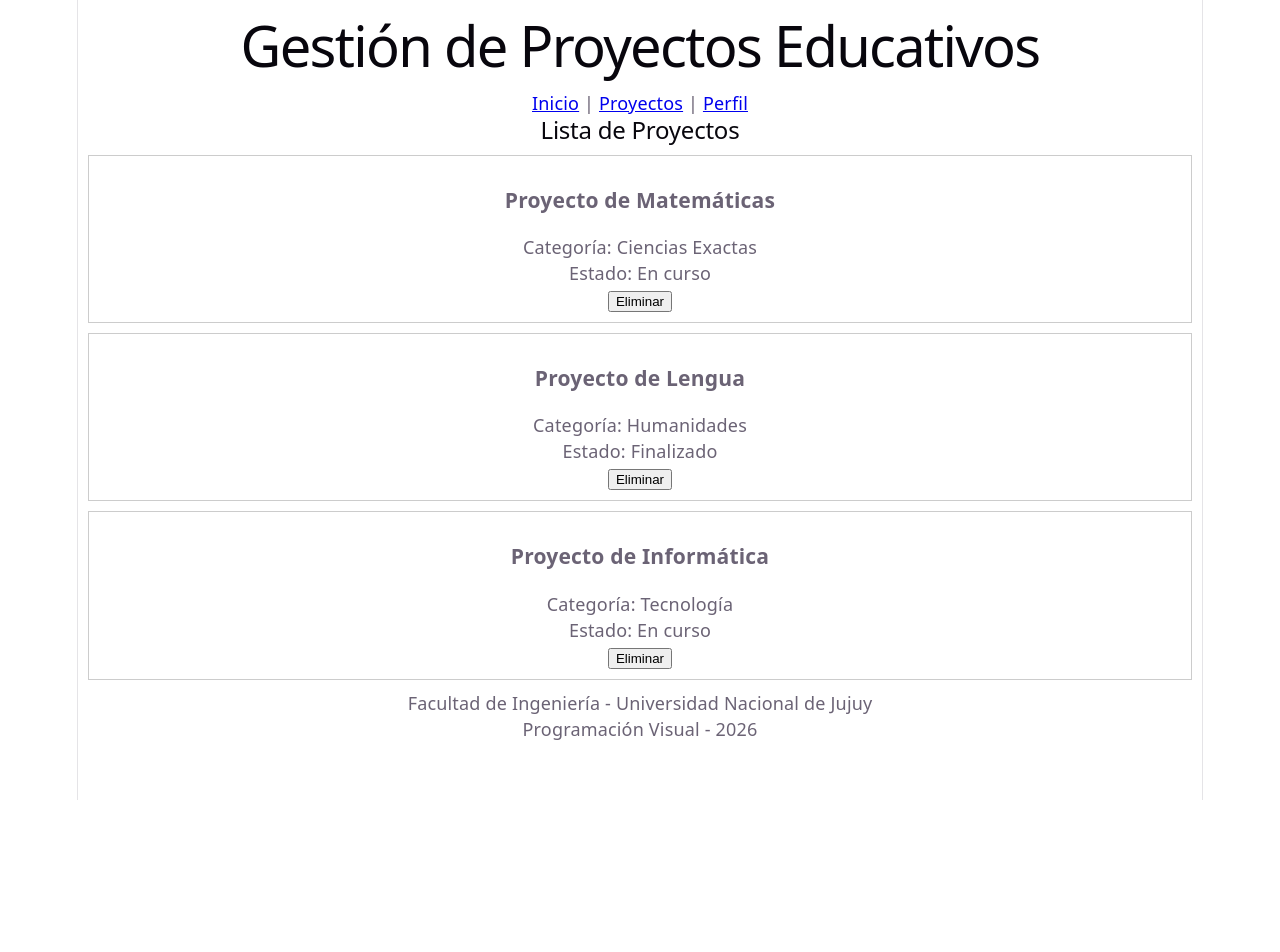
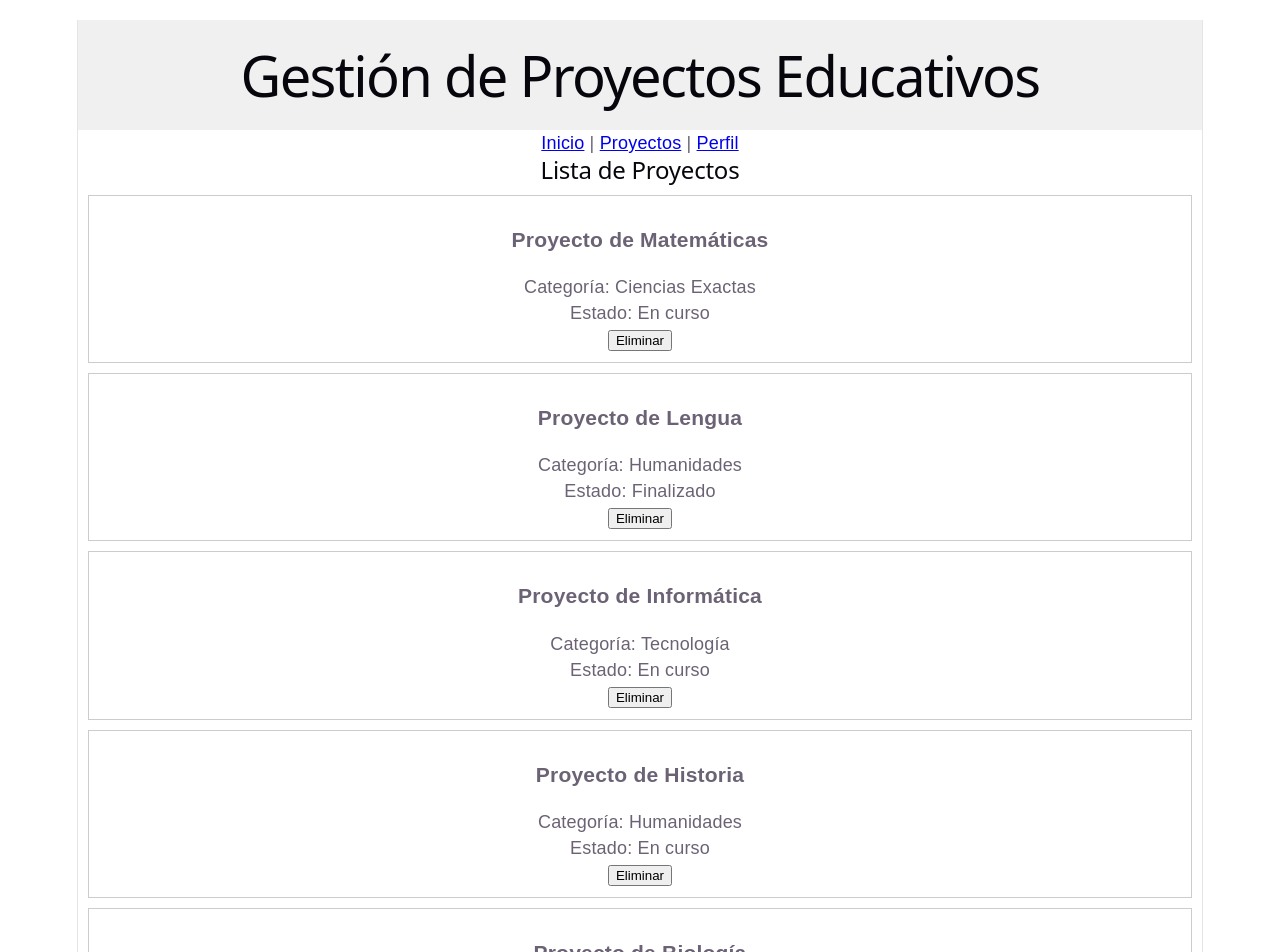
Before and after one commit to Jnh1212/pv_tp3_grupo8, a React (Vite) app in the folder projectTeam8/: page / in a window 1280 px wide. Shown: the top 952 px of the page. Before the commit the page ends 800 px from the top, so only its background shows below. Built offline with nearby package versions, Linux system fonts and the light colour scheme.

Commit message:
Actualizaciones de React

```diff
--- a/projectTeam8/src/App.css
+++ b/projectTeam8/src/App.css
@@ -182,3 +182,19 @@
     border-right-color: var(--border);
   }
 }
+
+body {
+  font-family: Arial, sans-serif;
+  margin: 20px;
+}
+
+header, footer {
+  background-color: #f0f0f0;
+  padding: 10px;
+}
+
+nav ul {
+  display: flex;
+  gap: 15px;
+  list-style: none;
+}
--- a/projectTeam8/src/components/Header.jsx
+++ b/projectTeam8/src/components/Header.jsx
@@ -6,4 +6,5 @@ const Header = () => {
     );
 };
 
+
 export default Header;
--- a/projectTeam8/src/components/Layout.jsx
+++ b/projectTeam8/src/components/Layout.jsx
@@ -1,14 +1,20 @@
 import Header from './Header';
 import Nav from './Nav';
 import Footer from './Footer';
+import React, { useState } from 'react';
+import ProyectoService from './ProyectoService';
+
 
 const Layout = ({ children }) => {
+    const [seccion, setSeccion] = useState("inicio");
     return (
         <div>
             <Header />
-            <Nav />
+            <Nav onNavigate={setSeccion} />
             <main>
-                {children}
+                {seccion === "inicio" && children}
+                {seccion === "proyectos" && <ProyectoService />}
+
             </main>
             <Footer />
         </div>
--- a/projectTeam8/src/components/ListaProyectos.jsx
+++ b/projectTeam8/src/components/ListaProyectos.jsx
@@ -1,22 +1,22 @@
 import { useState } from "react";
-
-const proyectosEjemplo = [
-    { id: 1, titulo: "Proyecto de Matemáticas", categoria: "Ciencias Exactas", estado: "En curso" },
-    { id: 2, titulo: "Proyecto de Lengua", categoria: "Humanidades", estado: "Finalizado" },
-    { id: 3, titulo: "Proyecto de Informática", categoria: "Tecnología", estado: "En curso" },
-];
+import proyectoService from "../services/proyectoService";
 
 const ListaProyectos = () => {
-    const [proyectos, setProyectos] = useState(proyectosEjemplo);
+    const [proyectos, setProyectos] = useState(proyectoService.obtenerProyectos());
+    const [nuevoTitulo, setNuevoTitulo] = useState("");
+    const [busqueda, setBusqueda] = useState("");
 
+    // Eliminar proyecto
     const eliminarProyecto = (id) => {
-        const nuevaLista = proyectos.filter(proy => proy.id !== id);
-        setProyectos(nuevaLista);
+        proyectoService.eliminarProyecto(id);
+        setProyectos(proyectoService.obtenerProyectos());
     };
 
     return (
+
         <div>
             <h2>Lista de Proyectos</h2>
+
             <div>
                 {proyectos.map(proy => (
                     <div key={proy.id} style={{ border: "1px solid #ccc", margin: "10px", padding: "10px" }}>
--- a/projectTeam8/src/components/Nav.jsx
+++ b/projectTeam8/src/components/Nav.jsx
@@ -1,9 +1,9 @@
-const Nav = () => {
+const Nav = ({ onNavigate }) => {
     return (
         <nav>
-            <a href="#">Inicio</a> |{" "}
-            <a href="#">Proyectos</a> |{" "}
-            <a href="#">Perfil</a>
+            <a href="#inicio" onClick={(e) => { e.preventDefault(); onNavigate("inicio"); }}>Inicio</a> |{" "}
+            <a href="#proyectos" onClick={(e) => { e.preventDefault(); onNavigate("proyectos"); }}>Proyectos</a> |{" "}
+            <a href="#perfil" onClick={(e) => { e.preventDefault(); onNavigate("perfil"); }}>Perfil</a>
         </nav>
     );
 };
--- /dev/null
+++ b/projectTeam8/src/components/ProyectoService.jsx
@@ -0,0 +1,72 @@
+import { useState } from "react";
+import proyectoService from "../services/proyectoService";
+
+const ProyectoService = () => {
+    const [proyectos, setProyectos] = useState([]);
+    const [nuevoTitulo, setNuevoTitulo] = useState("");
+    const [busqueda, setBusqueda] = useState("");
+
+    // Agregar proyecto
+    const agregarProyecto = () => {
+      if (nuevoTitulo.trim() === "") return;
+        const nuevo = {
+        id: Date.now(),
+        titulo: nuevoTitulo,
+        categoria: "General",
+        estado: "En curso"
+      };
+      proyectoService.agregarProyecto(nuevo);
+      setProyectos(proyectoService.obtenerProyectos());
+      setNuevoTitulo("");
+    };
+    // Eliminar proyecto
+    const eliminarProyecto = (id) => {
+      proyectoService.eliminarProyecto(id);
+      setProyectos(proyectoService.obtenerProyectos());
+    };
+    // Buscar proyecto
+    const buscarProyecto = () => {
+      if (busqueda.trim() === "") {
+        setProyectos(proyectoService.obtenerProyectos());
+      } else {
+        setProyectos(proyectoService.buscarProyecto(busqueda));
+      }
+    };
+
+    return (
+
+        <div>
+            <h2>Lista de Proyectos</h2>
+            <div>
+                <input
+                type="text"
+                placeholder="Buscar proyecto..."
+                value={busqueda}
+                onChange={(e) => setBusqueda(e.target.value)}
+                />
+                <button onClick={buscarProyecto}>Buscar</button>
+            </div>
+            <div style={{ marginTop: "10px", marginBottom: "20px" }}>
+                <input
+                type="text"
+                placeholder="Nuevo proyecto..."
+                value={nuevoTitulo}
+                onChange={(e) => setNuevoTitulo(e.target.value)}
+                />
+                <button onClick={agregarProyecto}>Agregar</button>
+            </div>
+            <div>
+                {proyectos.map(proy => (
+                    <div key={proy.id} style={{ border: "1px solid #ccc", margin: "10px", padding: "10px" }}>
+                        <h3>{proy.titulo}</h3>
+                        <p>Categoría: {proy.categoria}</p>
+                        <p>Estado: {proy.estado}</p>
+                        <button onClick={() => eliminarProyecto(proy.id)}>Eliminar</button>
+                    </div>
+                ))}
+            </div>
+        </div>
+    );
+};
+
+export default ProyectoService;
--- /dev/null
+++ b/projectTeam8/src/services/proyectoService.js
@@ -0,0 +1,33 @@
+
+const proyectoService = (() => {
+  let proyectos = [
+    { id: 1, titulo: "Proyecto de Matemáticas", categoria: "Ciencias Exactas", estado: "En curso" },
+    { id: 2, titulo: "Proyecto de Lengua", categoria: "Humanidades", estado: "Finalizado" },
+    { id: 3, titulo: "Proyecto de Informática", categoria: "Tecnología", estado: "En curso" },
+    { id: 4, titulo: "Proyecto de Historia", categoria: "Humanidades", estado: "En curso" },
+    { id: 5, titulo: "Proyecto de Biología", categoria: "Ciencias Naturales", estado: "Finalizado" }
+  ];
+
+  const obtenerProyectos = () => [...proyectos];
+
+  const agregarProyecto = (proyecto) => {
+    proyectos.push(proyecto);
+  };
+
+  const eliminarProyecto = (id) => {
+    proyectos = proyectos.filter(p => p.id !== id);
+  };
+
+  const buscarProyecto = (texto) => {
+    return proyectos.filter(p => p.titulo.toLowerCase().includes(texto.toLowerCase()));
+  };
+
+  return {
+    obtenerProyectos,
+    agregarProyecto,
+    eliminarProyecto,
+    buscarProyecto
+  };
+})();
+
+export default proyectoService;
```
Also changed, not shown: projectTeam8/src/App.jsx (line endings or trailing spaces).
